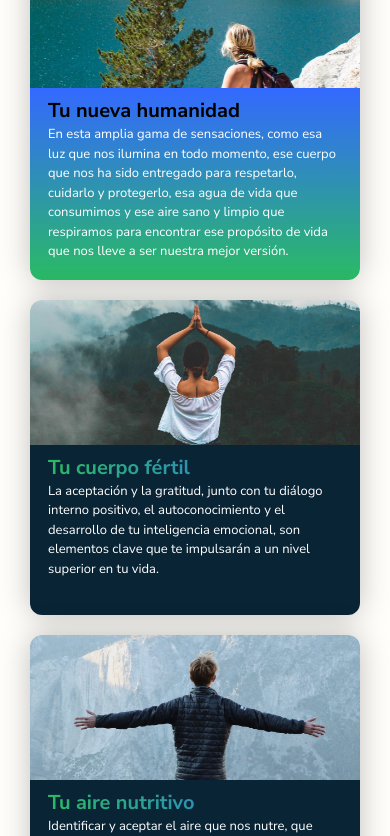
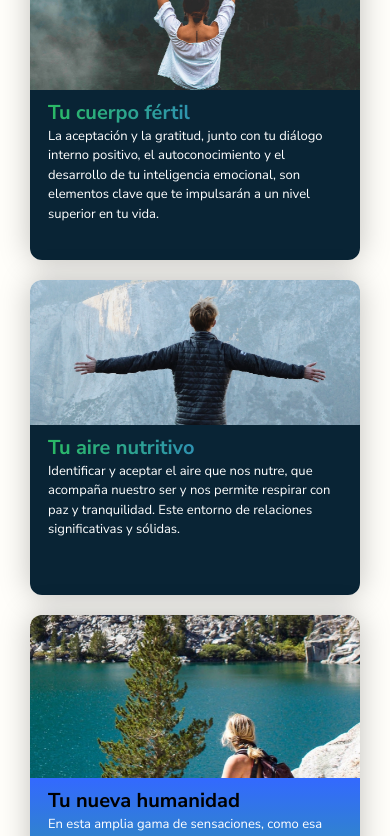
Before and after one commit to revdev-earth/JonathanPFrontend, a React (Vite) app: page / in a window 390 px wide. Shown: the part 3360-4196 px from the top of the page. Built offline with nearby package versions, Linux system fonts and the light colour scheme.

Commit message:
Show order the card in different sizes

```diff
--- a/src/Sections/4/index.tsx
+++ b/src/Sections/4/index.tsx
@@ -32,6 +32,8 @@ const CardsInfo = [
       "Identificar y aceptar el aire que nos nutre, que acompaña nuestro ser y nos permite respirar con paz y tranquilidad. Este entorno de relaciones significativas y sólidas.",
   },
 ];
+
+const xs = window.innerWidth <= 390;
 
 const Card = ({
   imgSrc,
@@ -157,7 +159,7 @@ const Section4 = () => {
             items-center
           "
         >
-          <Card {...CardsInfo[2]} favorite />
+          {!xs && <Card {...CardsInfo[2]} favorite />}
         </div>
         <div
           className="
@@ -167,6 +169,8 @@ const Section4 = () => {
         >
           <Card {...CardsInfo[3]} />
           <Card {...CardsInfo[4]} />
+
+          {xs && <Card {...CardsInfo[2]} favorite />}
         </div>
       </div>
     </div>
```
